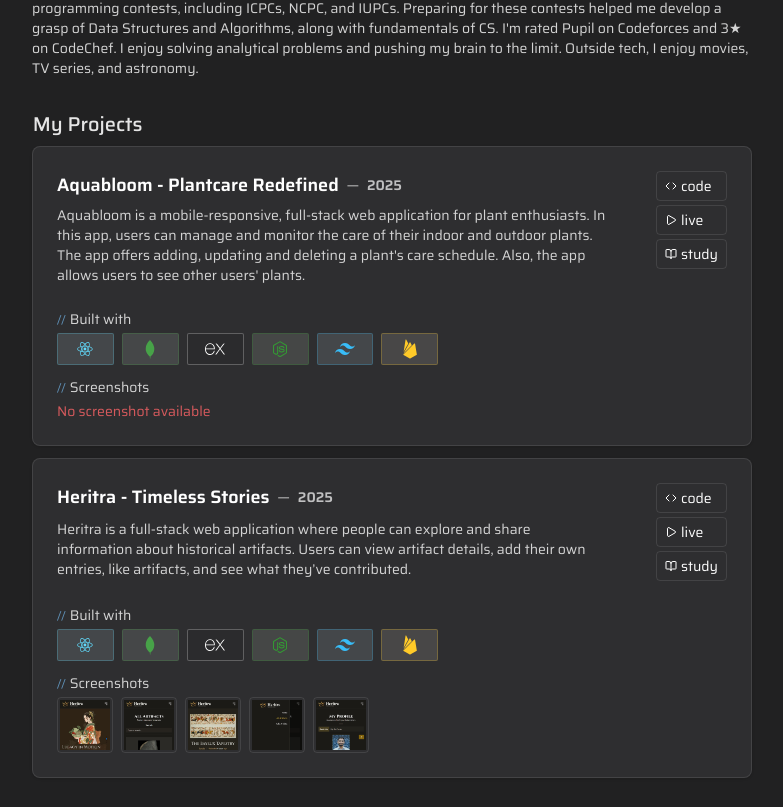
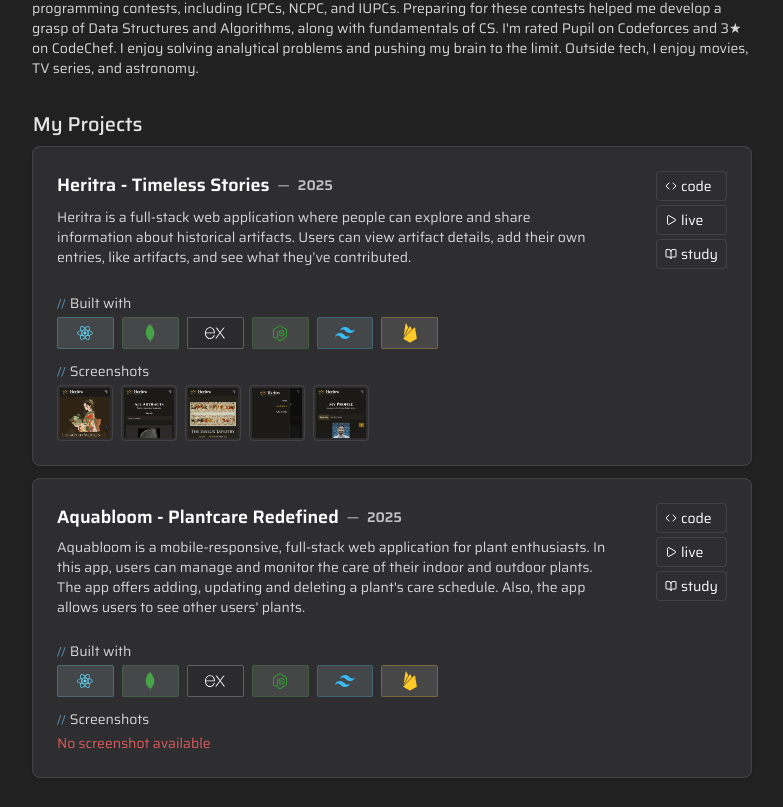
Before and after one commit to akibur-r/portfolio, a React (Vite) app: page / in a window 1280 px wide. Shown: the part 373-1180 px from the top of the page, without its empty margins (248-1031 px from the left). Built offline with nearby package versions, Linux system fonts and the light colour scheme.

Commit message:
Updated project cards
sorted projects in ascending order of id

in project card, made the code button conditional if the project has separate client and server repositories

```diff
--- a/src/assets/docs/projectsList.tsx
+++ b/src/assets/docs/projectsList.tsx
@@ -13,7 +13,7 @@ export const projects = [
     id: "mern-project-1",
     name: "Aquabloom - Plantcare Redefined",
     year: 2025,
-    github_link: "https://github.com/akibur-r/AQUABLOOM-plant-care-tracker",
+    github_link: ["https://github.com/akibur-r/AQUABLOOM-plant-care-tracker"],
     live_link: "https://aquabloom-by-akib.web.app/",
     description:
       "Aquabloom is a mobile-responsive, full-stack web application for plant enthusiasts. In this app, users can manage and monitor the care of their indoor and outdoor plants. The app offers adding, updating and deleting a plant's care schedule. Also, the app allows users to see other users' plants.",
@@ -31,7 +31,10 @@ export const projects = [
     id: "mern-project-2",
     name: "Heritra - Timeless Stories",
     year: 2025,
-    github_link: "https://github.com/akibur-r/HERITRA-artifact-sharing-client",
+    github_link: [
+      "https://github.com/akibur-r/HERITRA-artifact-sharing-client",
+      "https://github.com/akibur-r/HERITRA-artifact-sharing-server",
+    ],
     live_link: "https://heritra-by-akib.web.app/",
     description:
       "Heritra is a full-stack web application where people can explore and share information about historical artifacts. Users can view artifact details, add their own entries, like artifacts, and see what they’ve contributed.",
--- a/src/components/homepage/projects/Projects.tsx
+++ b/src/components/homepage/projects/Projects.tsx
@@ -7,9 +7,11 @@ const Projects = () => {
     <section className="text-sm text-neutral-800 dark:text-neutral-300 ">
       <SectionHeading name="My Projects" />
       <main className="grid grid-cols-1 gap-3">
-        {projects.map((project) => (
-          <ProjectCard project={project} />
-        ))}
+        {projects
+          .sort((a, b) => b.id.localeCompare(a.id))
+          .map((project) => (
+            <ProjectCard project={project} />
+          ))}
       </main>
     </section>
   );
--- a/src/components/homepage/projects/projectCard/ProjectCard.tsx
+++ b/src/components/homepage/projects/projectCard/ProjectCard.tsx
@@ -10,7 +10,14 @@ import {
 
 import type { ProjectType } from "@/types/project/ProjectType";
 
+import {
+  DropdownMenu,
+  DropdownMenuContent,
+  DropdownMenuItem,
+  DropdownMenuTrigger,
+} from "@/components/ui/dropdown-menu";
 import { BookOpen, Code, Play } from "lucide-react";
+import { BiDevices, BiServer } from "react-icons/bi";
 import { Link } from "react-router";
 import ProjectScreenshotCard from "./ProjectScreenshotCard";
 import ProjectTechIcon from "./ProjectTechIcon";
@@ -20,25 +27,60 @@ type ProjectCardProps = {
 };
 const ProjectCard: React.FC<ProjectCardProps> = ({ project }) => {
   const cardActionButtonStyle =
-    "flex items-center gap-1 border px-2 py-1 rounded w-full hover:bg-accent/10 hover:text-accent";
+    "flex items-center gap-1 border px-2 py-1 rounded w-full hover:bg-accent/10 hover:text-accent cursor-pointer";
+
+  const {
+    id,
+    name,
+    year,
+    description,
+    live_link,
+    github_link,
+    techStack,
+    screenshots,
+  } = project;
   const actions = (
     <>
       <div className="flex md:flex-col gap-1">
+        {github_link.length > 1 ? (
+          <DropdownMenu>
+            <DropdownMenuTrigger className={cardActionButtonStyle}>
+              <Code className="w-3 h-3" /> code
+            </DropdownMenuTrigger>
+            <DropdownMenuContent className="dark:border-accent/10 rounded min-w-0 space-y-1">
+              <DropdownMenuItem className="p-0" asChild>
+                <Link
+                  target={"_blank"}
+                  to={github_link[0]}
+                  className={`${cardActionButtonStyle} text-neutral-800  dark:text-neutral-200 hover:text-accent dark:hover:text-accent rounded-xs`}
+                >
+                  <BiDevices className="w-2 h-2" /> client
+                </Link>
+              </DropdownMenuItem>
+              <DropdownMenuItem className="p-0" asChild>
+                <Link
+                  target={"_blank"}
+                  to={github_link[1]}
+                  className={`${cardActionButtonStyle} text-neutral-800 dark:text-neutral-200 hover:text-accent dark:hover:text-accent rounded-xs`}
+                >
+                  <BiServer className="w-2 h-2" /> server
+                </Link>
+              </DropdownMenuItem>
+            </DropdownMenuContent>
+          </DropdownMenu>
+        ) : (
           <Link
             target="_blank"
-          to={project.github_link}
+            to={github_link[0]}
             className={cardActionButtonStyle}
           >
             <Code className="w-3 h-3" /> code
           </Link>
-        <Link
-          target="_blank"
-          to={project.live_link}
-          className={cardActionButtonStyle}
-        >
+        )}
+        <Link target="_blank" to={live_link} className={cardActionButtonStyle}>
           <Play className="w-3 h-3" /> live
         </Link>
-        <Link to={`/project/${project.id}`} className={cardActionButtonStyle}>
+        <Link to={`/project/${id}`} className={cardActionButtonStyle}>
           <BookOpen className="w-3 h-3" /> study
         </Link>
       </div>
@@ -50,16 +92,16 @@ const ProjectCard: React.FC<ProjectCardProps> = ({ project }) => {
       <CardHeader className="flex flex-col gap-x-12 sm:grid ">
         <CardTitle className="flex w-full items-center gap-2 justify-between md:justify-start">
           <span className="flex-1 md:flex-none text-base md:text-lg">
-            {project.name}
+            {name}
           </span>
           <span className="space-x-2">
             <span className="inline opacity-50">—</span>
-            <span className="text-foreground/70">{project.year}</span>
+            <span className="text-foreground/70">{year}</span>
           </span>
         </CardTitle>
 
         <CardDescription className="text-neutral-800 dark:text-neutral-300">
-          {project.description}
+          {description}
         </CardDescription>
         <CardAction className="hidden md:block">{actions}</CardAction>
       </CardHeader>
@@ -70,7 +112,7 @@ const ProjectCard: React.FC<ProjectCardProps> = ({ project }) => {
             <span>Built with</span>
           </h3>
           <div className="flex flex-wrap gap-2">
-            {project.techStack.map((tech) => (
+            {techStack.map((tech) => (
               <ProjectTechIcon key={tech} icon={tech} />
             ))}
           </div>
@@ -84,12 +126,14 @@ const ProjectCard: React.FC<ProjectCardProps> = ({ project }) => {
             </span>
           </h3>
           <div className="flex flex-wrap gap-2">
-            {project.screenshots.length ? (
-              project.screenshots.map((ss, idx) => (
+            {screenshots.length ? (
+              screenshots.map((ss, idx) => (
                 <ProjectScreenshotCard key={idx} ss={ss} />
               ))
             ) : (
-              <span className="text-destructive/80">No screenshot available</span>
+              <span className="text-destructive/80">
+                No screenshot available
+              </span>
             )}
           </div>
         </div>
--- a/src/types/project/ProjectType.tsx
+++ b/src/types/project/ProjectType.tsx
@@ -7,7 +7,7 @@ export type ProjectType = {
   id: string;
   name: string;
   year: number;
-  github_link: string;
+  github_link: string[];
   live_link: string;
   description: string;
   techStack: string[];
```
Lines whose indentation alone changed are shown as unchanged.
